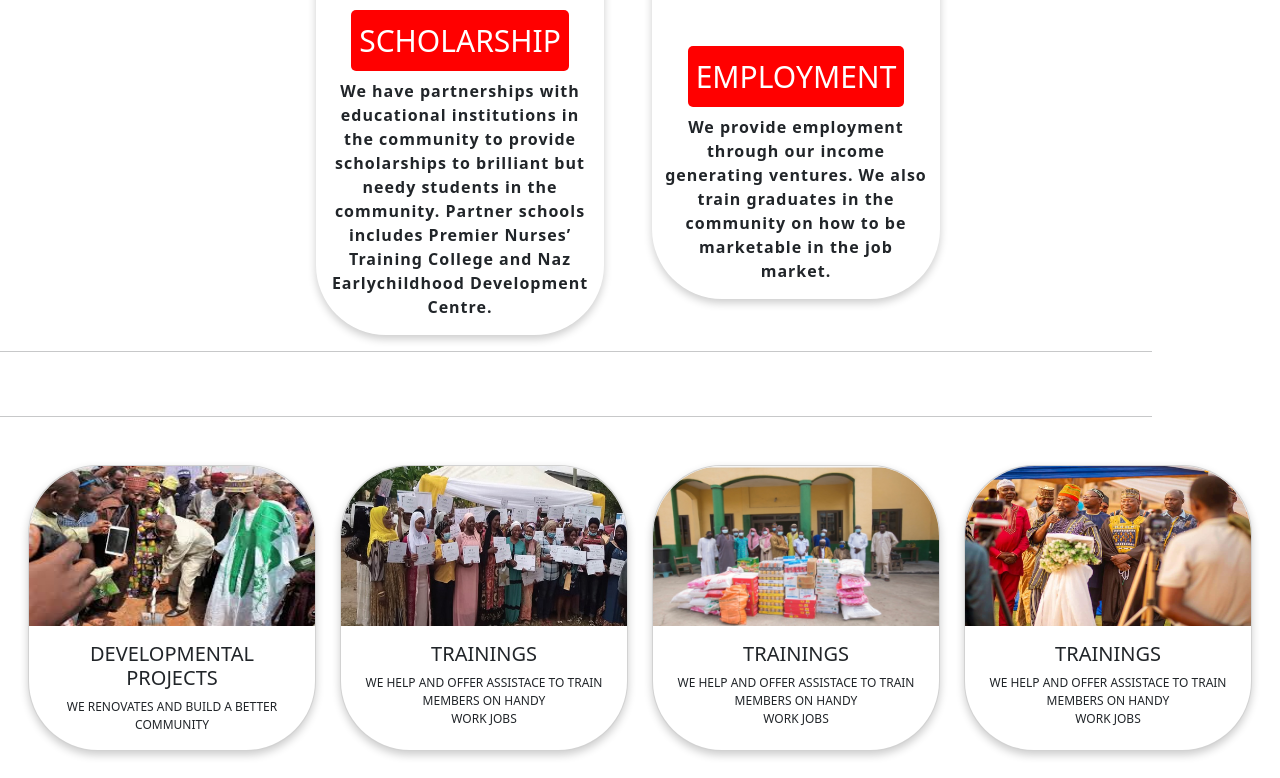
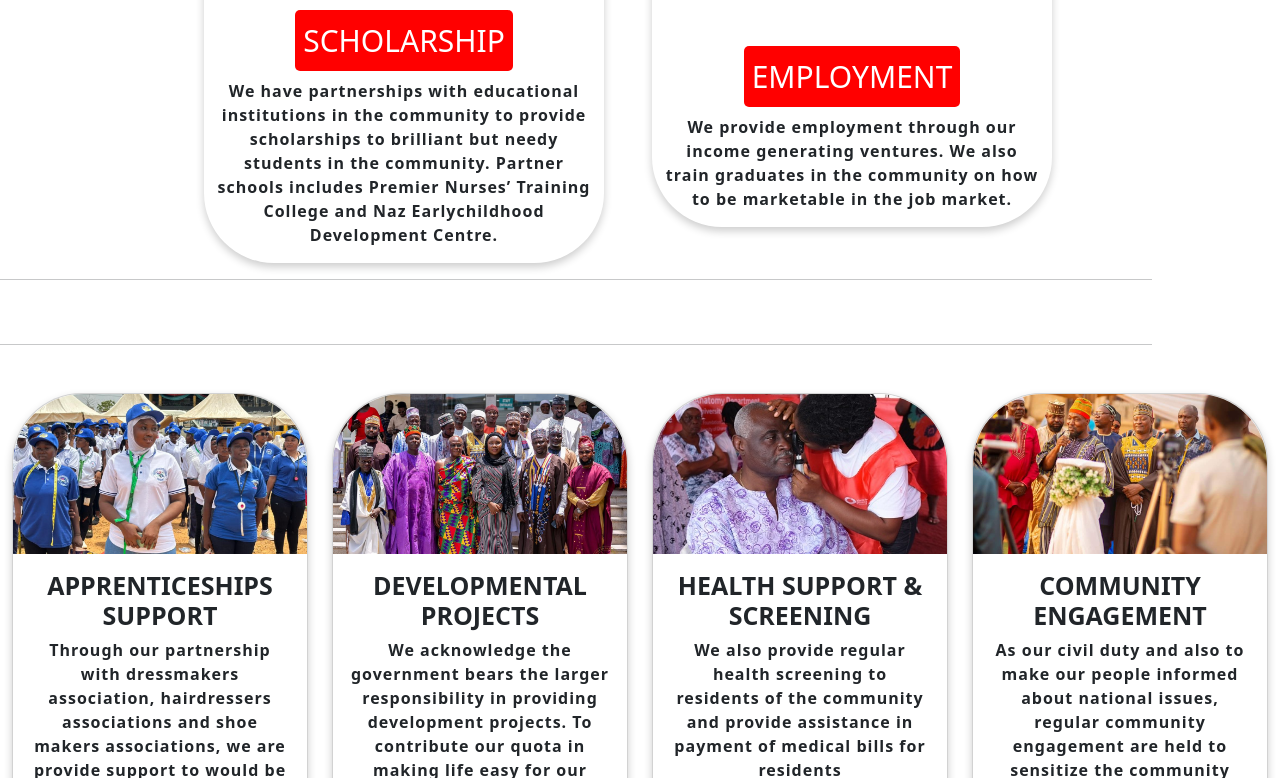
Before and after one commit to Namibra-Devs/MZDO-WEBSITE, a React (Vite) app: page /programmes in a window 1280 px wide. Shown: the part 1102-1880 px from the top of the page. Built offline with nearby package versions, Linux system fonts and the light colour scheme.

Commit message:
New update

```diff
--- a/src/sections/Programmes.jsx
+++ b/src/sections/Programmes.jsx
@@ -4,10 +4,12 @@ import Footer from '../components/Footer';
 import './Programmes.css';
 import smallboy from '../assets/images/small boy.jpg';
 import scholarships from '../assets/images/scholarship9.jpg';
-import deploymental from '../assets/images/deploymental group 1.jpeg';
+import muslimLeaders from  "../assets/images/group of-muslim-leaders.png"
 import benificial from '../assets/images/beneficiaries.jpeg';
-import donation from '../assets/images/kapower-donate-to-muslim.jpeg'
+import health from '../assets/images/health.jpg'
 import job from '../assets/images/job.jpg'
+import group1 from "../assets/images/group 1.jpg"
+
 
 
 
@@ -39,7 +41,7 @@ const Programmes = () => {
 
                      <div className="row row-cols-1 card-col container-fluid justify-content-center align-items-center mt-5 gap-5">
                      <div className="col-lg-6 col-md-6 col-sm-12 d-flex flex-column justify-content-center align-items-center " style={{
-                        width: "18rem",
+                        width: "25rem",
                          borderTopRightRadius: '70px',
                         borderTopLeftRadius: '70px',
                          borderBottomRightRadius: '70px',
@@ -60,7 +62,7 @@ const Programmes = () => {
 
                      </div>
                      <div className="col-lg-6 col-md-6 col-sm-12 d-flex flex-column justify-content-center align-items-center " style={{
-                        width: "18rem",
+                        width: "25rem",
                          borderTopRightRadius: '70px',
                         borderTopLeftRadius: '70px',
                          borderBottomRightRadius: '70px',
@@ -71,7 +73,7 @@ const Programmes = () => {
                      <img src={job} alt="Logo" className='card-col img-fluid' style={{ height: "20vh", width:'100%', borderTopRightRadius: '70px', borderTopLeftRadius: '70px' }}  />
                      <button className="card-title text-center mt-5 mb-2 p-2   " style={{border:"20px", borderRadius:'5px' ,backgroundColor:"red" ,color:'white',fontSize:'30px'}}>EMPLOYMENT</button>
 
-                         <p style={{ maxWidth: '100%', lineHeight: '1.5', letterSpacing: '1px', fontSize: '1rem', fontWeight: '700', textAlign: 'center' }}>
+                         <p style={{lineHeight: '1.5', letterSpacing: '1px', fontSize: '1rem', fontWeight: '700', textAlign: 'center' }}>
                          We provide employment through our income generating ventures.
                          We also train graduates in the community on how to be marketable in the job market.
 
@@ -94,38 +96,59 @@ const Programmes = () => {
     {/* First row */}
     <div className="row row-image justify-content-center">
         <div className="col-sm-3 text-white d-flex justify-content-center">
-            <div className="card" style={{ width: "18rem", borderTopRightRadius: '70px', borderTopLeftRadius: '70px', borderBottomRightRadius: '70px', borderBottomLeftRadius: '70px', boxShadow: '0 4px 8px 0 rgba(0,0,0,0.2)' }}>
-                <img src={deploymental} className="card-img-top" alt="..." style={{ height: "20vh", borderTopRightRadius: '70px', borderTopLeftRadius: '70px' }} />
+            <div className="card" style={{ width: "30rem", borderTopRightRadius: '70px', borderTopLeftRadius: '70px', borderBottomRightRadius: '70px', borderBottomLeftRadius: '70px', boxShadow: '0 4px 8px 0 rgba(0,0,0,0.2)' }}>
+                <img src={job} className="card-img-top" alt="..." style={{ height: "20vh", borderTopRightRadius: '70px', borderTopLeftRadius: '70px' ,objectFit: "cover"}} />
                 <div className="card-body">
-                    <h5 className="card-title text-center">DEVELOPMENTAL PROJECTS</h5>
-                    <p className="card-text text-center" style={{ fontSize: '12px' }}>WE RENOVATES AND BUILD A BETTER COMMUNITY </p>
+                    <h5 className="card-title text-center mb-2 " style={{fontWeight:'bold',fontSize:"25px"}}>APPRENTICESHIPS SUPPORT</h5>
+                    <p className="card-text text-center" style={{ lineHeight: '1.5', letterSpacing: '1px', fontSize: '1rem', fontWeight: '700', textAlign: 'center' }}>Through our partnership with dressmakers
+                    association, hairdressers associations and shoe makers associations,
+                    we are provide support to would be apprentice buy providing them the
+                     necessary tools and payment for expenses. We also provide support in
+                      terms of allowance to apprentice so they can focus on their training.
+                    After graduation from their apprentice, we also support them with seed capital to put up their own shop.
+</p>
                 </div>
             </div>
         </div>
         <div className="col-sm-3 text-white d-flex justify-content-center ">
-            <div className="card" style={{  width: "18rem", borderTopRightRadius: '70px', borderTopLeftRadius: '70px', borderBottomRightRadius: '70px', borderBottomLeftRadius: '70px', boxShadow: '0 4px 8px 0 rgba(0,0,0,0.2)' }}>
-                <img src={benificial} className="card-img-top" alt="..." style={{ height: "20vh", borderTopRightRadius: '70px', borderTopLeftRadius: '70px' }} />
+            <div className="card" style={{  width: "30rem", borderTopRightRadius: '70px', borderTopLeftRadius: '70px', borderBottomRightRadius: '70px', borderBottomLeftRadius: '70px', boxShadow: '0 4px 8px 0 rgba(0,0,0,0.2)' }}>
+                <img src={group1} className="card-img-top" alt="..." style={{ height: "20vh", borderTopRightRadius: '70px', borderTopLeftRadius: '70px',objectFit: "cover" }} />
                 <div className="card-body">
-                    <h5 className="card-title text-center">TRAININGS</h5>
-                    <p className="card-text text-center" style={{ fontSize: '12px' }}>WE HELP AND OFFER ASSISTACE TO TRAIN MEMBERS ON HANDY <br /> WORK JOBS </p>
+                    <h5 className="card-title text-center" style={{fontWeight:'bold',fontSize:"25px"}}>DEVELOPMENTAL PROJECTS</h5>
+                    <p className="card-text text-center" style={{ lineHeight: '1.5', letterSpacing: '1px', fontSize: '1rem', fontWeight: '700', textAlign: 'center' }}>We acknowledge the government bears
+                     the larger responsibility in providing development projects.
+                     To contribute our quota in making life easy for our people,
+                      we also provide(directly and indirectly through other agencies)
+                      development in access to clean drinking water to our people, provision
+                      of furniture and
+                    other supports to public schools in the community.
+                </p>
                 </div>
             </div>
         </div>
         <div className="col-sm-3 text-white d-flex justify-content-center ">
-            <div className="card" style={{  width: "18rem", borderTopRightRadius: '70px', borderTopLeftRadius: '70px', borderBottomRightRadius: '70px', borderBottomLeftRadius: '70px', boxShadow: '0 4px 8px 0 rgba(0,0,0,0.2)' }}>
-                <img src={donation} className="card-img-top" alt="..." style={{ height: "20vh", borderTopRightRadius: '70px', borderTopLeftRadius: '70px' }} />
+            <div className="card" style={{  width: "30rem", borderTopRightRadius: '70px', borderTopLeftRadius: '70px', borderBottomRightRadius: '70px', borderBottomLeftRadius: '70px', boxShadow: '0 4px 8px 0 rgba(0,0,0,0.2)' }}>
+                <img src={health} className="card-img-top" alt="..." style={{ height: "20vh", borderTopRightRadius: '70px', borderTopLeftRadius: '70px' ,objectFit: "cover"}} />
                 <div className="card-body">
-                    <h5 className="card-title text-center">TRAININGS</h5>
-                    <p className="card-text text-center" style={{ fontSize: '12px' }}>WE HELP AND OFFER ASSISTACE TO TRAIN MEMBERS ON HANDY <br /> WORK JOBS </p>
+                    <h5 className="card-title text-center" style={{fontWeight:'bold',fontSize:"25px"}}>HEALTH SUPPORT & SCREENING</h5>
+                    <p className="card-text text-center" style={{ lineHeight: '1.5', letterSpacing: '1px', fontSize: '1rem', fontWeight: '700', textAlign: 'center' }}>
+                                        We also provide regular health screening to residents of the community
+                                        and provide assistance
+                                        in payment of medical bills for residents
+                              </p>
                 </div>
             </div>
         </div>
         <div className="col-sm-3 text-white d-flex justify-content-center ">
-            <div className="card" style={{  width: "18rem", borderTopRightRadius: '70px', borderTopLeftRadius: '70px', borderBottomRightRadius: '70px', borderBottomLeftRadius: '70px', boxShadow: '0 4px 8px 0 rgba(0,0,0,0.2)' }}>
-                <img src={muslimleaders} className="card-img-top" alt="..." style={{ height: "20vh", borderTopRightRadius: '70px', borderTopLeftRadius: '70px' }} />
+            <div className="card" style={{  width: "30rem", borderTopRightRadius: '70px', borderTopLeftRadius: '70px', borderBottomRightRadius: '70px', borderBottomLeftRadius: '70px', boxShadow: '0 4px 8px 0 rgba(0,0,0,0.2)' }}>
+                <img src={muslimLeaders} className="card-img-top" alt="..." style={{ height: "20vh", borderTopRightRadius: '70px', borderTopLeftRadius: '70px' ,objectFit: "cover"}} />
                 <div className="card-body">
-                    <h5 className="card-title text-center">TRAININGS</h5>
-                    <p className="card-text text-center" style={{ fontSize: '12px' }}>WE HELP AND OFFER ASSISTACE TO TRAIN MEMBERS ON HANDY <br /> WORK JOBS </p>
+                    <h5 className="card-title text-center" style={{fontWeight:'bold',fontSize:"25px"}}>COMMUNITY ENGAGEMENT</h5>
+                    <p className="card-text text-center" style={{ lineHeight: '1.5', letterSpacing: '1px', fontSize: '1rem', fontWeight: '700', textAlign: 'center' }}>
+                    As our civil duty and also to make our people informed about national issues,
+                    regular community engagement are held to sensitize the community about
+                    current issues in the country.
+                              </p>
                 </div>
             </div>
         </div>
```
Also changed, not shown: src/assets/images/health.jpg (added).
